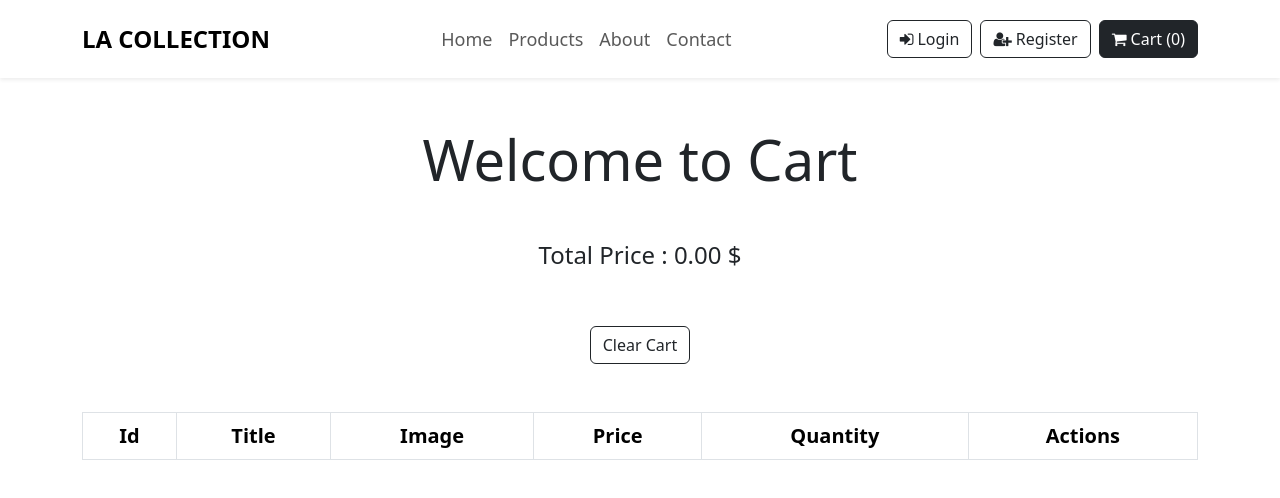
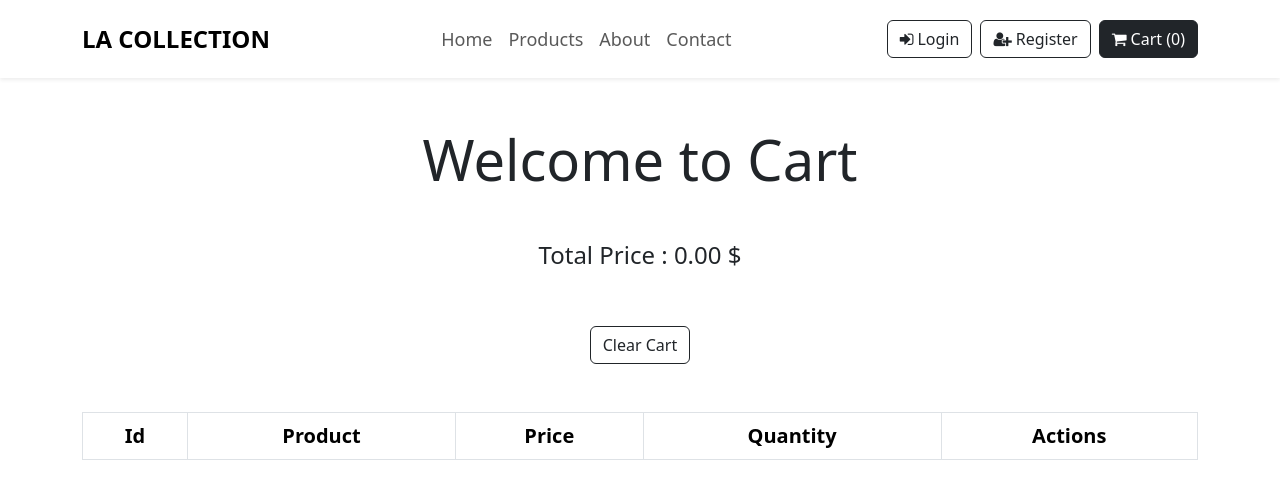
Before and after one commit to SamRizk194/My-E-Commerce, a React (Create React App) app: page /cart in a window 1280 px wide. Shown: the top 498 px of the page. Built offline with nearby package versions, Linux system fonts and the light colour scheme.

Commit message:
modifing cart table

```diff
--- a/src/components/Cart.js
+++ b/src/components/Cart.js
@@ -33,8 +33,7 @@ function Cart() {
           <thead>
             <tr>
               <th>Id</th>
-              <th>Title</th>
-              <th>Image</th>
+              <th>Product</th>
               <th>Price</th>
               <th>Quantity</th>
               <th>Actions</th>
@@ -44,7 +43,6 @@ function Cart() {
             {cart.map((product) => (
               <tr key={product.id}>
                 <td>{product.id}</td>
-                <td>{product.title}</td>
                 <td>
                   <Image
                     src={product.image}
```
